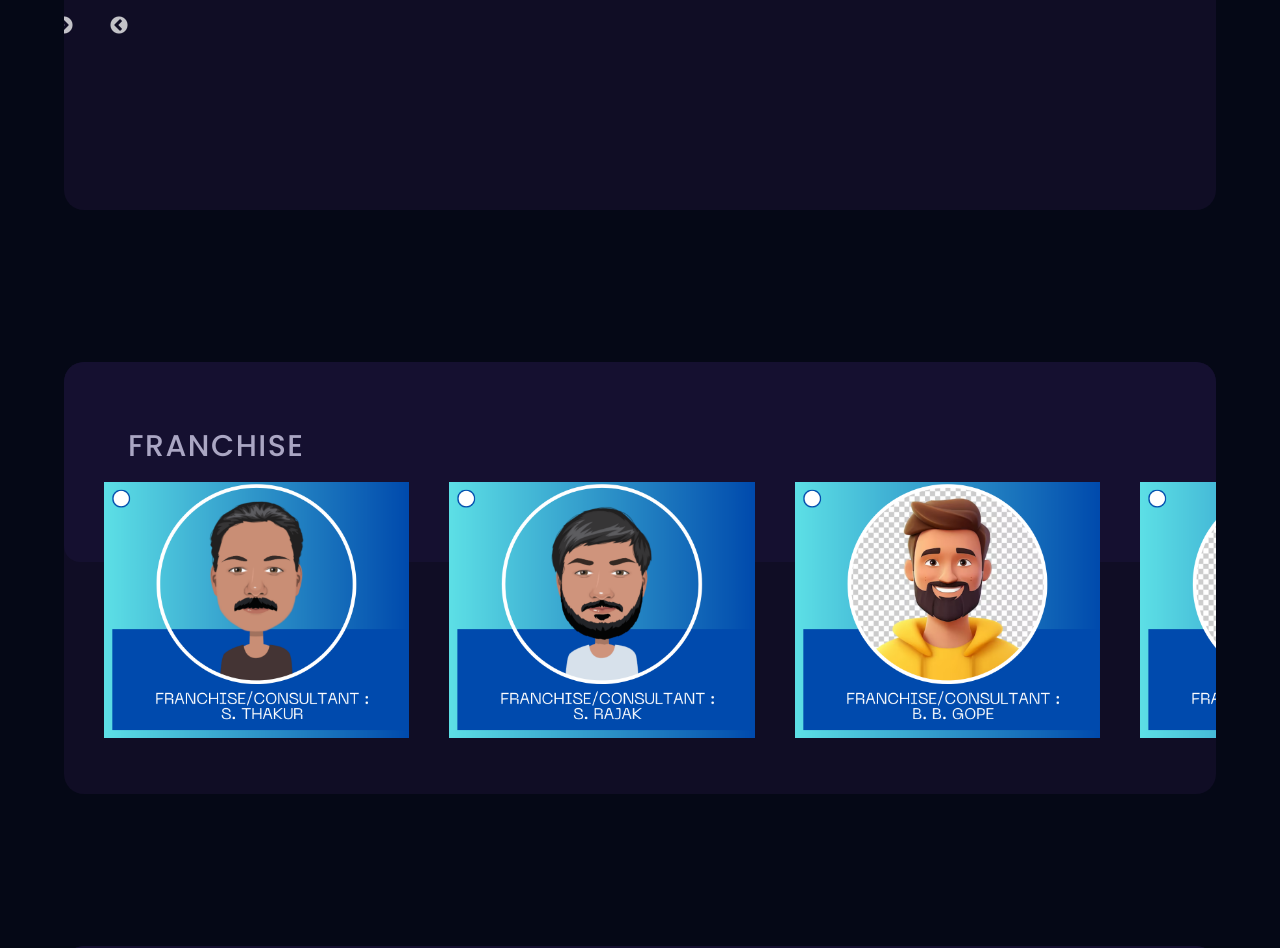
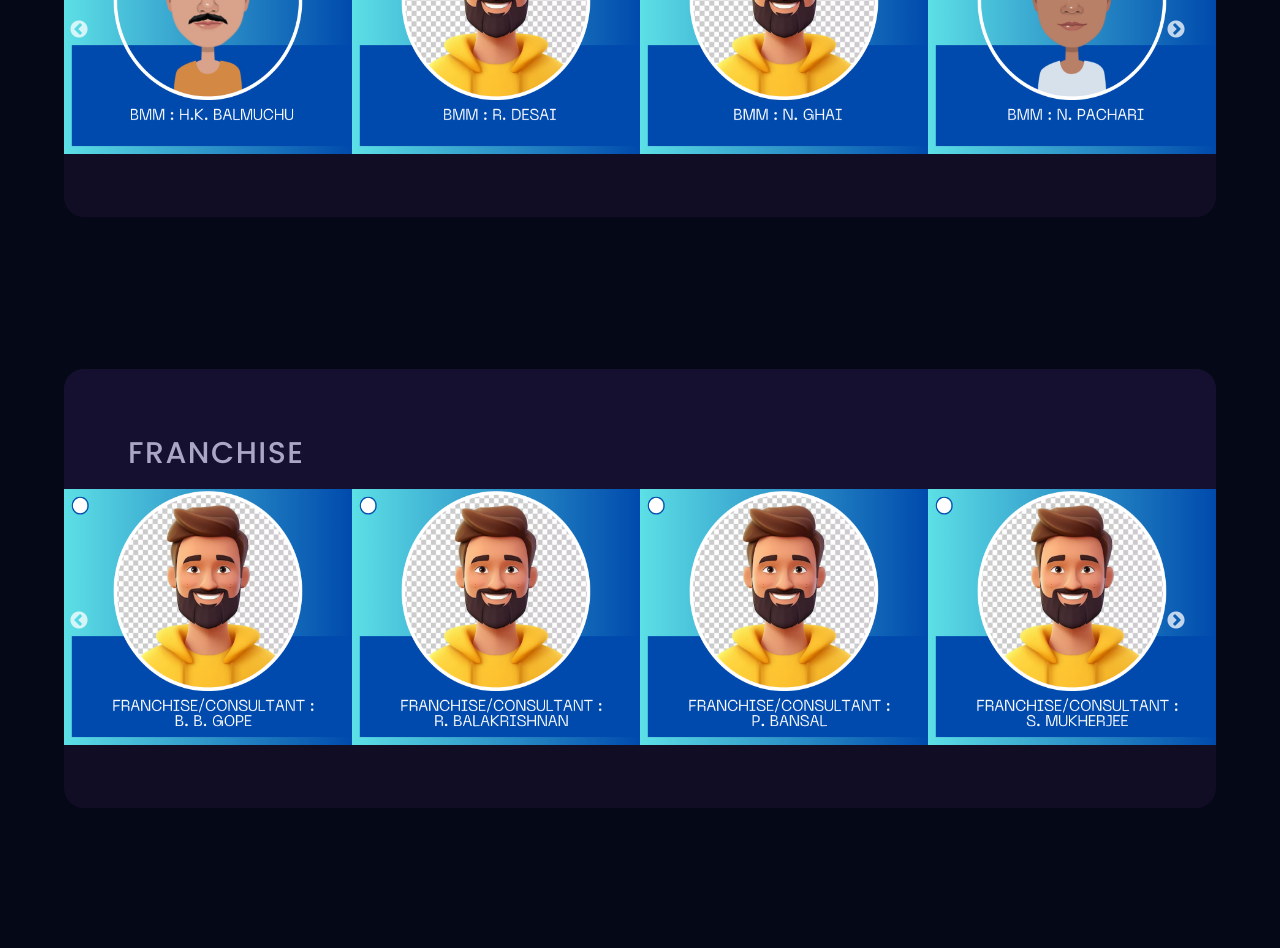
Before and after one commit to vikrantkkk/Centum-World-Final, a React (Vite) app: page /member in a window 1280 px wide. Shown: the part 1388-2336 px from the top of the page. Built offline with nearby package versions, Linux system fonts and the light colour scheme; no server answers.

Commit message:
carousel

```diff
--- a/src/components/FranchiseTeam.jsx
+++ b/src/components/FranchiseTeam.jsx
@@ -11,6 +11,19 @@ import { Button, Modal, message } from "antd";
 import OtpInput from "react-otp-input";
 import { useNavigate } from "react-router-dom";
 import { franchiseData } from "../constants";
+import Slider from "react-slick";
+import "slick-carousel/slick/slick.css";
+import "slick-carousel/slick/slick-theme.css";
+
+const CustomArrow = ({ onClick, className, icon }) => (
+  <div
+    className={className}
+    onClick={onClick}
+    style={{ padding: "0 75px 0 30px", zIndex: "99" }}
+  >
+    {icon}
+  </div>
+);
 
 const FeedbackCard = ({ name, frenchiseId, state }) => {
   const [isModalVisible, setIsModalVisible] = useState(false);
@@ -132,6 +145,39 @@ const FeedbackCard = ({ name, frenchiseId, state }) => {
 };
 
 const FranchiseTeam = () => {
+  const customPrevArrow = (
+    <CustomArrow className="slick-prev" icon="Previous" />
+  );
+  const customNextArrow = <CustomArrow className="slick-next" icon="Next" />;
+
+  const sliderSettings = {
+    dots: false,
+    infinite: true,
+    speed: 500,
+    slidesToShow: 4,
+    slidesToScroll: 1,
+    autoplay: true,
+    autoplaySpeed: 3000,
+    arrows: true,
+    prevArrow: customPrevArrow,
+    nextArrow: customNextArrow,
+    responsive: [
+      {
+        breakpoint: 1024,
+        settings: {
+          slidesToShow: 1,
+          slidesToScroll: 1,
+        },
+      },
+      {
+        breakpoint: 768,
+        settings: {
+          slidesToShow: 1,
+          slidesToScroll: 1,
+        },
+      },
+    ],
+  };
   const [selectedState, setSelectedState] = useState("");
   const [data, setData] = useState([]);
 
@@ -189,10 +235,18 @@ const FranchiseTeam = () => {
           className="-mt-20 pb-14"
           style={{ overflowX: "auto", whiteSpace: "nowrap" }}
         >
-          <div className={`flex ${styles.paddingX} gap-10`}>
-            {franchiseData.map((item, index) => (
-              <img src={item.image} className="w-80 h-64"/>
-            ))}
+          <div>
+            <Slider {...sliderSettings}>
+              {franchiseData.map((item, index) => (
+                <div key={index}>
+                  <img
+                    src={item.image}
+                    className="w-80 h-64"
+                    alt={`carousel-item-${index}`}
+                  />
+                </div>
+              ))}
+            </Slider>
           </div>
         </div>
       </div>
--- a/src/components/State.jsx
+++ b/src/components/State.jsx
@@ -183,6 +183,7 @@ const Feedbacks = () => {
       },
     ],
   };
+
   const [selectedState, setSelectedState] = useState("");
   const [data, setData] = useState([]);
   const states = allState.states.map((stateData) => stateData.state);
@@ -242,10 +243,16 @@ const Feedbacks = () => {
           className="-mt-20 pb-14"
           style={{ overflowX: "auto", whiteSpace: "nowrap" }}
         >
-          <div className={`flex ${styles.paddingX} gap-10`}>
+          <div>
             <Slider {...sliderSettings}>
               {bmmData.map((item, index) => (
-                <img src={item.image} className="w-80 h-64" />
+                <div key={index}>
+                  <img
+                    src={item.image}
+                    className="w-80 h-64"
+                    alt={`carousel-item-${index}`}
+                  />
+                </div>
               ))}
             </Slider>
           </div>
```
